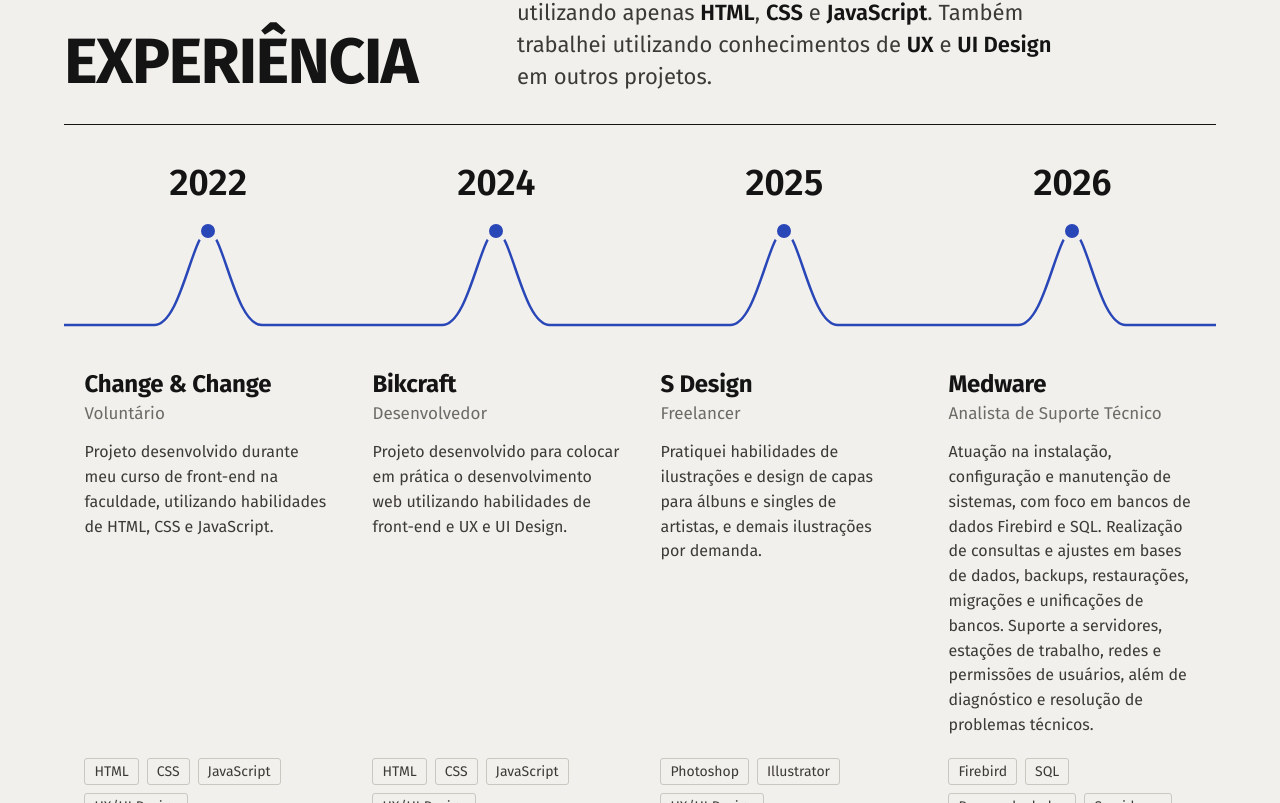
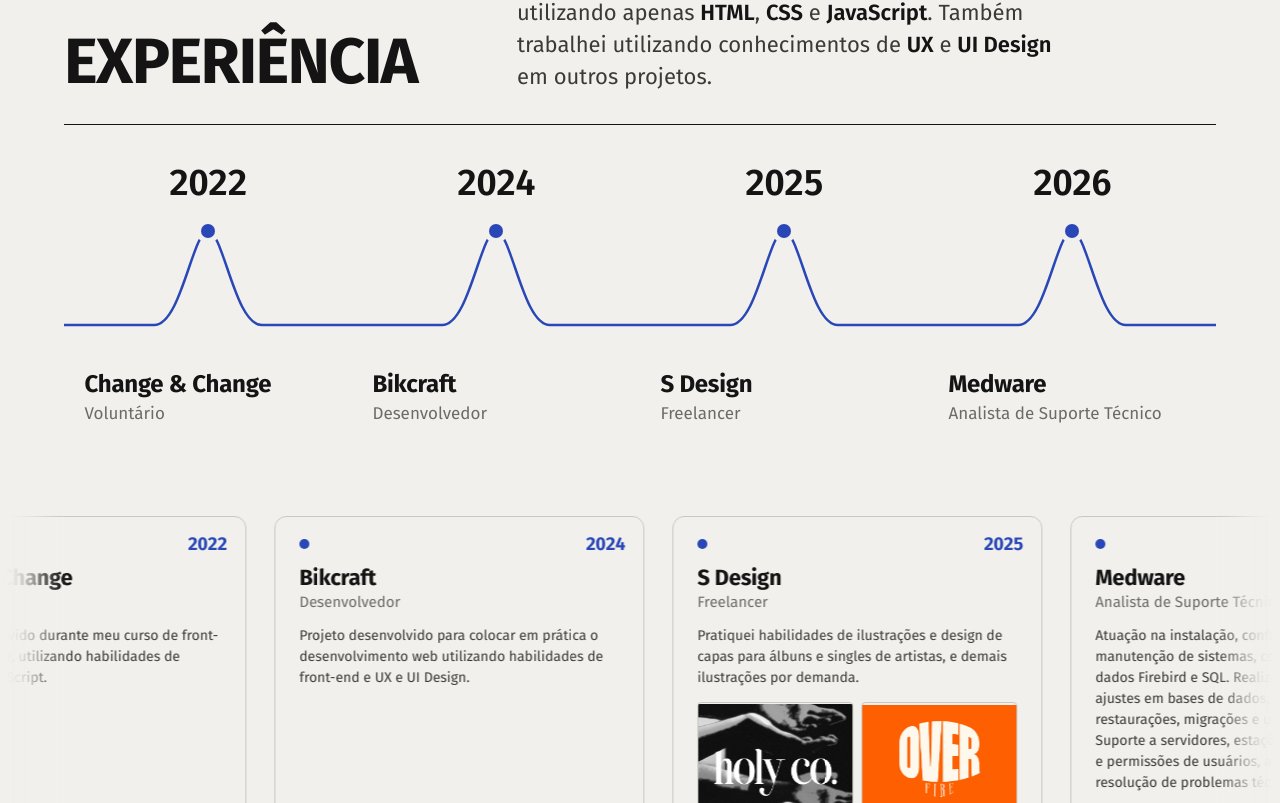
Before and after one commit to samuelysz/portfolio, a React (Vite) app: page / in a window 1280 px wide. Shown: the part 1997-2800 px from the top of the page. Built offline with nearby package versions, Linux system fonts and the light colour scheme.

Commit message:
Experiências em cartas na faixa que passa; linha do tempo vira índice; miniaturas sem giro

```diff
--- a/src/components/secoes/Experiencia.tsx
+++ b/src/components/secoes/Experiencia.tsx
@@ -1,7 +1,5 @@
 import { FaixaTrabalhos } from "@/components/secoes/FaixaTrabalhos";
-
-const BEHANCE = "https://www.behance.net/samuelysz";
-const MEDWARE = "https://www.medware.com.br/";
+import { experiencias } from "@/lib/experiencias";
 
 export function Experiencia() {
   return (
@@ -15,71 +13,22 @@ export function Experiencia() {
         </p>
       </div>
 
+      {/* Linha do tempo: o índice dos anos. Os detalhes de cada experiência ficam nas cartas abaixo. */}
       <div className="linha-tempo">
         <svg className="linha-tempo_sinal desenha" viewBox="0 0 600 140" preserveAspectRatio="none" aria-hidden="true" focusable="false">
           <path d="M0 120 H47 C61 120 67 26 75 26 C83 26 89 120 103 120 H197 C211 120 217 26 225 26 C233 26 239 120 253 120 H347 C361 120 367 26 375 26 C383 26 389 120 403 120 H497 C511 120 517 26 525 26 C533 26 539 120 553 120 H600" />
         </svg>
 
         {/* Do mais novo para o mais antigo; no desktop a linha lê da esquerda (2022) para a direita (2026) */}
-        <ol className="projetos">
-          <li className="projeto">
-            <span className="projeto_ano">2026</span>
-            <span className="projeto_ponto" aria-hidden="true"></span>
-            <h3 className="projeto_titulo">Medware</h3>
-            <span className="projeto_papel">Analista de Suporte Técnico</span>
-            <p className="projeto_texto">Atuação na instalação, configuração e manutenção de sistemas, com foco em bancos de dados Firebird e SQL. Realização de consultas e ajustes em bases de dados, backups, restaurações, migrações e unificações de bancos. Suporte a servidores, estações de trabalho, redes e permissões de usuários, além de diagnóstico e resolução de problemas técnicos.</p>
-            <ul className="etiquetas">
-              <li>Firebird</li>
-              <li>SQL</li>
-              <li>Bancos de dados</li>
-              <li>Servidores</li>
-              <li>Redes</li>
-              <li>Suporte técnico</li>
-            </ul>
-            <a className="projeto_link" href={MEDWARE} target="_blank" rel="noopener">Ver site da Medware</a>
-          </li>
-
-          <li className="projeto">
-            <span className="projeto_ano">2025</span>
-            <span className="projeto_ponto" aria-hidden="true"></span>
-            <h3 className="projeto_titulo">S Design</h3>
-            <span className="projeto_papel">Freelancer</span>
-            <p className="projeto_texto">Pratiquei habilidades de ilustrações e design de capas para álbuns e singles de artistas, e demais ilustrações por demanda.</p>
-            <ul className="etiquetas">
-              <li>Photoshop</li>
-              <li>Illustrator</li>
-              <li>UX/UI Design</li>
-            </ul>
-            <a className="projeto_link" href={BEHANCE} target="_blank" rel="noopener">Ver trabalhos no Behance</a>
-          </li>
-
-          <li className="projeto">
-            <span className="projeto_ano">2024</span>
-            <span className="projeto_ponto" aria-hidden="true"></span>
-            <h3 className="projeto_titulo">Bikcraft</h3>
-            <span className="projeto_papel">Desenvolvedor</span>
-            <p className="projeto_texto">Projeto desenvolvido para colocar em prática o desenvolvimento web utilizando habilidades de front-end e UX e UI Design.</p>
-            <ul className="etiquetas">
-              <li>HTML</li>
-              <li>CSS</li>
-              <li>JavaScript</li>
-              <li>UX/UI Design</li>
-            </ul>
-          </li>
-
-          <li className="projeto">
-            <span className="projeto_ano">2022</span>
-            <span className="projeto_ponto" aria-hidden="true"></span>
-            <h3 className="projeto_titulo">Change &amp; Change</h3>
-            <span className="projeto_papel">Voluntário</span>
-            <p className="projeto_texto">Projeto desenvolvido durante meu curso de front-end na faculdade, utilizando habilidades de HTML, CSS e JavaScript.</p>
-            <ul className="etiquetas">
-              <li>HTML</li>
-              <li>CSS</li>
-              <li>JavaScript</li>
-              <li>UX/UI Design</li>
-            </ul>
-          </li>
+        <ol className="projetos" aria-hidden="true">
+          {experiencias.map((exp) => (
+            <li className="projeto" key={exp.titulo}>
+              <span className="projeto_ano">{exp.ano}</span>
+              <span className="projeto_ponto"></span>
+              <span className="projeto_titulo">{exp.titulo}</span>
+              <span className="projeto_papel">{exp.papel}</span>
+            </li>
+          ))}
         </ol>
       </div>
 
--- a/src/components/secoes/FaixaTrabalhos.tsx
+++ b/src/components/secoes/FaixaTrabalhos.tsx
@@ -1,51 +1,77 @@
 import type { ComponentType } from "react";
 import { LogoLoop as LogoLoopJS } from "@/components/LogoLoop";
+import { experiencias, type Experiencia } from "@/lib/experiencias";
 
 // o LogoLoop vem em JavaScript; aqui ganha um tipo simples
 const LogoLoop = LogoLoopJS as unknown as ComponentType<Record<string, unknown>>;
 
 /**
- * Faixa de trabalhos de design gráfico: cartões no visual do site passando
- * bem devagar da direita para a esquerda (LogoLoop, React Bits). A faixa
- * para quando o mouse entra e o cartão apontado cresce por cima dos vizinhos.
- * Com movimento reduzido, a faixa fica parada (o próprio componente cuida).
+ * Cartas das experiências: cartas em pé, no visual do site, passando bem
+ * devagar da direita para a esquerda (LogoLoop, React Bits). A faixa para
+ * quando o mouse entra e a carta apontada cresce por cima das vizinhas.
+ * No celular dá para arrastar. Com movimento reduzido, a faixa fica parada.
  */
 
-const BEHANCE = "https://www.behance.net/samuelysz";
+// na faixa, da mais antiga para a mais nova (a mesma leitura da linha do tempo)
+const cartas = [...experiencias].reverse();
 
-const trabalhos = [
-  { src: "./img/holy-co.png", nome: "Holy co.", tipo: "Identidade visual", alt: "Identidade visual Holy co.: logotipo em serifa branca sobre foto em preto e branco de mãos" },
-  { src: "./img/over-fire.png", nome: "Over Fire", tipo: "Key visual", alt: "Key visual Over Fire: lettering creme em fundo laranja" },
-  { src: "./img/holy-co-2.png", nome: "Holy co.", tipo: "Aplicação", alt: "Aplicação da marca Holy co.: camiseta preta com a palavra HOLY em branco" },
-  { src: "./img/over-fire-2.png", nome: "Over Fire", tipo: "Pôsteres", alt: "Pôsteres do Culto Over Fire: sábado 16h00 na 70X7 Church" },
-];
+function Carta({ exp }: { exp: Experiencia }) {
+  return (
+    <article className="carta">
+      <span className="carta_canto" aria-hidden="true">{exp.ano}</span>
+      <header className="carta_cabeca">
+        <span className="carta_ponto" aria-hidden="true"></span>
+        <h3 className="carta_titulo">{exp.titulo}</h3>
+        <span className="carta_papel">{exp.papel}</span>
+      </header>
 
-type Trabalho = (typeof trabalhos)[number];
+      <p className="carta_texto">{exp.texto}</p>
+
+      {exp.trabalhos && (
+        <ul className="carta_trabalhos" aria-label="Trabalhos de design gráfico">
+          {exp.trabalhos.map((t) => (
+            <li key={t.nome}>
+              <a className="carta_miniatura" href={exp.link?.href} target="_blank" rel="noopener" draggable={false}>
+                <img src={t.frente.src} alt={t.frente.alt} width={t.frente.w} height={t.frente.h} draggable={false} />
+              </a>
+            </li>
+          ))}
+        </ul>
+      )}
+
+      <ul className="etiquetas carta_etiquetas">
+        {exp.etiquetas.map((e) => (
+          <li key={e}>{e}</li>
+        ))}
+      </ul>
+
+      {exp.link && (
+        <a className="projeto_link carta_link" href={exp.link.href} target="_blank" rel="noopener" draggable={false}>
+          {exp.link.rotulo}
+        </a>
+      )}
+
+      <span className="carta_canto carta_canto--baixo" aria-hidden="true">{exp.ano}</span>
+    </article>
+  );
+}
 
 export function FaixaTrabalhos() {
   return (
     <div className="faixa-trabalhos">
       <LogoLoop
-        logos={trabalhos}
-        speed={22}
+        logos={cartas}
+        speed={20}
         direction="left"
-        gap={20}
-        logoHeight={260}
+        gap={28}
+        logoHeight={480}
         pauseOnHover
         fadeOut
-        fadeOutWidth={0.08}
+        fadeOutWidth={0.06}
         intro={false}
-        draggable={false}
-        ariaLabel="Trabalhos de design gráfico"
-        renderItem={(item: Trabalho) => (
-          <a className="faixa-cartao" href={BEHANCE} target="_blank" rel="noopener">
-            <img src={item.src} alt={item.alt} width="1049" height="830" loading="lazy" draggable={false} />
-            <span className="faixa-cartao_legenda">
-              <strong>{item.nome}</strong>
-              <span>{item.tipo}</span>
-            </span>
-          </a>
-        )}
+        draggable
+        ariaLabel="Experiências"
+        renderItem={(exp: Experiencia) => <Carta exp={exp} />}
       />
     </div>
   );
--- /dev/null
+++ b/src/lib/experiencias.ts
@@ -0,0 +1,69 @@
+// As experiências do Samuel, do mais novo para o mais antigo.
+// Usadas pela linha do tempo (índice) e pelas cartas da faixa.
+
+export const BEHANCE = "https://www.behance.net/samuelysz";
+
+export interface TrabalhoGrafico {
+  nome: string;
+  frente: { src: string; alt: string; w: number; h: number };
+  verso: { src: string; alt: string; w: number; h: number };
+}
+
+export interface Experiencia {
+  ano: number;
+  titulo: string;
+  papel: string;
+  texto: string;
+  etiquetas: string[];
+  link?: { href: string; rotulo: string };
+  trabalhos?: TrabalhoGrafico[];
+}
+
+export const experiencias: Experiencia[] = [
+  {
+    ano: 2026,
+    titulo: "Medware",
+    papel: "Analista de Suporte Técnico",
+    texto:
+      "Atuação na instalação, configuração e manutenção de sistemas, com foco em bancos de dados Firebird e SQL. Realização de consultas e ajustes em bases de dados, backups, restaurações, migrações e unificações de bancos. Suporte a servidores, estações de trabalho, redes e permissões de usuários, além de diagnóstico e resolução de problemas técnicos.",
+    etiquetas: ["Firebird", "SQL", "Bancos de dados", "Servidores", "Redes", "Suporte técnico"],
+    link: { href: "https://www.medware.com.br/", rotulo: "Ver site da Medware" },
+  },
+  {
+    ano: 2025,
+    titulo: "S Design",
+    papel: "Freelancer",
+    texto:
+      "Pratiquei habilidades de ilustrações e design de capas para álbuns e singles de artistas, e demais ilustrações por demanda.",
+    etiquetas: ["Photoshop", "Illustrator", "UX/UI Design"],
+    link: { href: BEHANCE, rotulo: "Ver trabalhos no Behance" },
+    trabalhos: [
+      {
+        nome: "Holy co.",
+        frente: { src: "./img/holy-co.png", alt: "Identidade visual Holy co.: logotipo em serifa branca sobre foto em preto e branco de mãos", w: 1049, h: 830 },
+        verso: { src: "./img/holy-co-2.png", alt: "Aplicação da marca Holy co.: camiseta preta com a palavra HOLY em branco", w: 930, h: 721 },
+      },
+      {
+        nome: "Over Fire",
+        frente: { src: "./img/over-fire.png", alt: "Key visual Over Fire: lettering creme em fundo laranja", w: 1047, h: 819 },
+        verso: { src: "./img/over-fire-2.png", alt: "Pôsteres do Culto Over Fire: sábado 16h00 na 70X7 Church", w: 931, h: 715 },
+      },
+    ],
+  },
+  {
+    ano: 2024,
+    titulo: "Bikcraft",
+    papel: "Desenvolvedor",
+    texto:
+      "Projeto desenvolvido para colocar em prática o desenvolvimento web utilizando habilidades de front-end e UX e UI Design.",
+    etiquetas: ["HTML", "CSS", "JavaScript", "UX/UI Design"],
+  },
+  {
+    ano: 2022,
+    titulo: "Change & Change",
+    papel: "Voluntário",
+    texto:
+      "Projeto desenvolvido durante meu curso de front-end na faculdade, utilizando habilidades de HTML, CSS e JavaScript.",
+    etiquetas: ["HTML", "CSS", "JavaScript", "UX/UI Design"],
+  },
+];
--- a/src/styles/experiencia.css
+++ b/src/styles/experiencia.css
@@ -298,19 +298,27 @@
   .trabalhos ~ .projeto_link { grid-row: 8; }
 }
 
-/* ---------- Faixa de trabalhos (LogoLoop) ----------
-   Cartões no visual do site passando devagar; ao passar o mouse a faixa
-   para e o cartão cresce por cima dos vizinhos. */
+/* ---------- Cartas das experiências (LogoLoop) ----------
+   Cartas em pé, como de baralho, passando devagar; ao passar o mouse a
+   faixa para e a carta cresce por cima das vizinhas. */
 .faixa-trabalhos {
-  margin-top: 72px;
+  margin-top: 56px;
   /* sangra até as bordas da tela */
   margin-left: calc(50% - 50vw);
   margin-right: calc(50% - 50vw);
 }
 
-/* espaço em cima e embaixo para o cartão crescer sem ser cortado */
+/* espaço em cima e embaixo para a carta crescer sem ser cortada */
 .faixa-trabalhos .logoloop {
-  padding: 32px 0 56px;
+  padding: 36px 0 64px;
+}
+
+.faixa-trabalhos .logoloop__item,
+.faixa-trabalhos .logoloop__node {
+  /* o LogoLoop dimensiona logos pela fonte; nas cartas, a fonte é a do site */
+  font-size: 1rem;
+  line-height: normal;
+  height: auto;
 }
 
 .faixa-trabalhos .logoloop__item {
@@ -325,72 +333,170 @@
   transition-delay: 0s;
 }
 
-.faixa-cartao {
+.carta {
+  --carta-largura: 320px;
+  position: relative;
   display: flex;
   flex-direction: column;
-  gap: 10px;
-  width: 300px;
-  padding: 10px 10px 14px;
+  width: var(--carta-largura);
+  height: calc(var(--carta-largura) * 1.4);
+  padding: 22px 24px 20px;
   border: 1px solid var(--filete);
-  border-radius: 4px;
+  border-radius: 12px;
   background-color: var(--papel);
-  transform-origin: 50% 60%;
+  text-align: left;
+  white-space: normal;
+  transform-origin: 50% 55%;
   transition: transform 0.45s var(--ease-chegada), box-shadow 0.45s var(--ease-chegada), border-color 0.25s ease;
 }
 
-.faixa-cartao img {
-  width: 100%;
-  height: auto;
-  aspect-ratio: 5 / 4;
-  object-fit: cover;
-  border-radius: 2px;
+/* o ano no canto, como o índice de uma carta de baralho */
+.carta_canto {
+  position: absolute;
+  top: 16px;
+  right: 18px;
+  font-size: 1.125rem;
+  font-weight: 700;
+  font-variant-numeric: tabular-nums;
+  letter-spacing: -0.01em;
+  color: var(--sinal);
 }
 
-.faixa-cartao_legenda {
+.carta_canto--baixo {
+  top: auto;
+  bottom: 14px;
+  right: auto;
+  left: 18px;
+  transform: rotate(180deg);
+  opacity: 0.35;
+}
+
+.carta_cabeca {
   display: flex;
-  justify-content: space-between;
-  align-items: baseline;
-  gap: 12px;
-  padding: 0 2px;
+  flex-direction: column;
+  gap: 2px;
+  padding-right: 56px;
+}
+
+.carta_ponto {
+  width: 10px;
+  height: 10px;
+  margin-bottom: 14px;
+  border-radius: 50%;
+  background-color: var(--sinal);
+}
+
+.carta_titulo {
+  font-size: 1.375rem;
+  line-height: 1.2;
+  font-weight: 700;
+  letter-spacing: -0.01em;
+}
+
+.carta_papel {
   font-size: 0.9375rem;
   color: var(--anotacao);
 }
 
-.faixa-cartao_legenda strong {
-  font-weight: 600;
-  color: var(--tinta);
+.carta_texto {
+  margin-top: 14px;
+  font-size: 0.875rem;
+  line-height: 1.5;
+  color: var(--texto-corrido);
 }
 
-/* o cartão apontado cresce e passa por cima dos vizinhos */
-.faixa-cartao:hover,
-.faixa-cartao:focus-visible {
-  transform: scale(1.14);
-  border-color: var(--sinal);
-  box-shadow: 0 18px 40px -16px rgba(20, 20, 20, 0.35);
+/* o LogoLoop dá a altura do "logo" a toda imagem; nas miniaturas, não */
+.faixa-trabalhos .carta img {
+  width: 100%;
+  height: 100%;
+  max-width: none;
 }
 
-.faixa-cartao:focus-visible {
+.carta_trabalhos {
+  display: grid;
+  grid-template-columns: 1fr 1fr;
+  gap: 8px;
+  margin-top: 14px;
+}
+
+/* miniaturas: só a imagem principal, sem giro */
+.carta_miniatura {
+  display: block;
+  aspect-ratio: 5 / 4;
+  overflow: hidden;
+  border: 1px solid var(--filete);
+  border-radius: 4px;
+  transition: border-color 0.25s ease;
+}
+
+.carta_miniatura img {
+  object-fit: cover;
+}
+
+.carta_miniatura:hover,
+.carta_miniatura:focus-visible {
+  border-color: var(--sinal);
+}
+
+.carta_miniatura:focus-visible {
   outline: 2px solid var(--sinal);
-  outline-offset: 3px;
+  outline-offset: 2px;
+}
+
+.carta_etiquetas {
+  margin-top: auto; /* etiquetas e link no pé da carta */
+  padding-top: 14px;
+}
+
+.carta_etiquetas li {
+  font-size: 0.8125rem;
+  padding: 2px 8px;
+}
+
+.carta_link {
+  margin-top: 4px;
+  min-height: 40px;
+  font-size: 0.9375rem;
+  margin-bottom: 14px;
+}
+
+/* sem link, as etiquetas ainda deixam espaço para o ano do pé */
+.carta_etiquetas:last-of-type:not(:has(+ .carta_link)) {
+  margin-bottom: 30px;
+}
+
+/* a carta apontada cresce e passa por cima das vizinhas */
+.carta:hover,
+.carta:focus-within {
+  transform: scale(1.07) translateY(-6px);
+  border-color: var(--sinal);
+  box-shadow: 0 22px 44px -18px rgba(20, 20, 20, 0.35);
 }
 
 @media (max-width: 900px) {
   .faixa-trabalhos {
-    margin-top: 48px;
+    margin-top: 40px;
   }
 
-  .faixa-cartao {
-    width: 220px;
+  .carta {
+    --carta-largura: 280px;
+    height: 470px;
+    padding: 20px 20px 18px;
+  }
+
+  /* no índice do celular, só ano, nome e cargo: mais compacto */
+  .projetos {
+    gap: 22px;
   }
 }
 
 @media (prefers-reduced-motion: reduce) {
-  .faixa-cartao {
+  .carta {
     transition: border-color 0.2s ease;
   }
 
-  .faixa-cartao:hover,
-  .faixa-cartao:focus-visible {
+  .carta:hover,
+  .carta:focus-within {
     transform: none;
   }
 }
```
